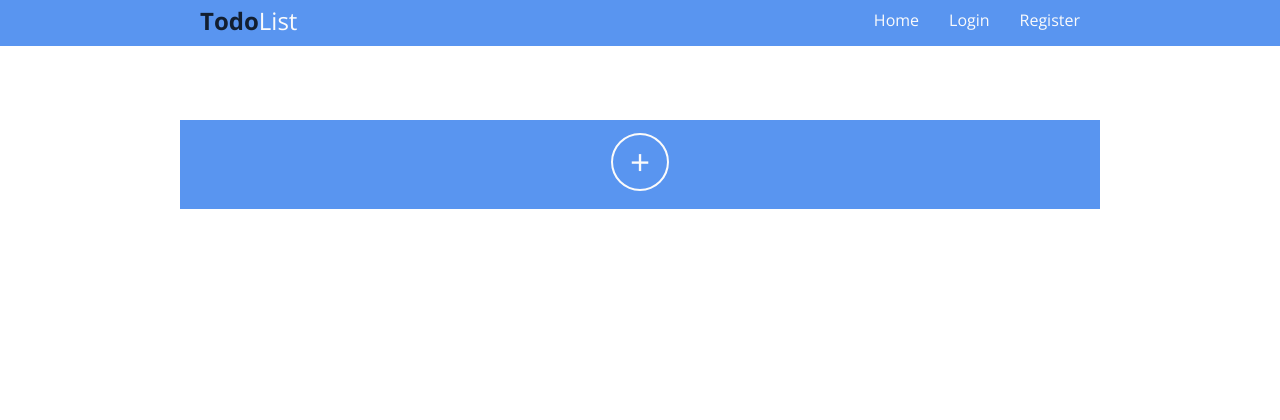
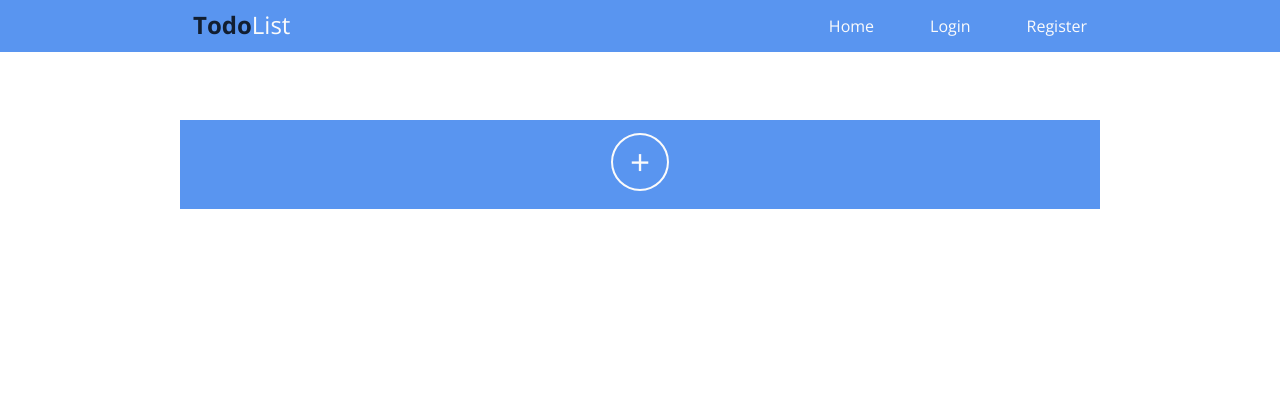
Before and after one commit to Middi/todolistapp, a Node server app: page / in a window 1280 px wide. Shown: the top 420 px of the page. Run offline with Node 20, Linux system fonts and the light colour scheme; data that the repository does not hold is empty; some libraries are stand-ins or nearby versions.

Commit message:
padding in menu

```diff
--- a/public/css/stylesheet.css
+++ b/public/css/stylesheet.css
@@ -356,7 +356,7 @@
   text-decoration: none; }
 
 .navbar {
-  min-height: 46px; }
+  min-height: 48px; }
 
 .navbar-default {
   width: 100%;
@@ -369,21 +369,21 @@
 
 .container-nav {
   max-width: 920px;
-  margin: 0 auto;
-  padding: 0 20px; }
+  margin: 0 auto; }
+
+.navbar-default .navbar-nav ul {
+  padding: 10px; }
 
 .navbar-default .navbar-nav li a {
   font-family: "Open Sans";
   color: #fbfbfb;
-  padding-top: 10px; }
+  padding: 16px 28px; }
 
-.navbar-default .navbar-toggle {
-  margin-top: 6px;
-  padding: 9px; }
-  .navbar-default .navbar-toggle:hover {
-    background-color: #3e81e8; }
-  .navbar-default .navbar-toggle:focus {
-    background-color: #4e85d7; }
+.navbar-default .navbar-toggle:hover {
+  background-color: #3e81e8; }
+
+.navbar-default .navbar-toggle:focus {
+  background-color: #4e85d7; }
 
 button .navbar-toggle .collapsed {
   border-color: #fbfbfb;
@@ -400,7 +400,7 @@
   box-shadow: none; }
 
 .logo {
-  margin: 9px 0; }
+  margin: 13px; }
 
 main {
   margin-top: 60px; }
--- a/public/scss/stylesheet.scss
+++ b/public/scss/stylesheet.scss
@@ -26,7 +26,7 @@
 a {text-decoration: none;}
 
 .navbar {
-    min-height: 46px;
+    min-height: 48px;
 }
 .navbar-default {
     width           : 100%;
@@ -42,18 +42,18 @@
 .container-nav {
     max-width: 920px;
     margin : 0 auto;
-    padding: 0 20px;
 }
 
+.navbar-default .navbar-nav ul {
+    padding: 10px;
+}
 .navbar-default .navbar-nav li a {
     font-family: "Open Sans";
     color: $white;
-    padding-top: 10px;
+    padding: 16px 28px;
 }
 .navbar-default .navbar-toggle {
 
-    margin-top: 6px;
-    padding: 9px;
 
     &:hover{
     background-color: desaturate(darken($brand, 7%), 5);
@@ -81,7 +81,7 @@
     box-shadow: none;
 }
 
-.logo { margin: 9px 0;}
+.logo { margin: 13px;}
 
 // --- CONTENT AREA --- //
 main {
```
